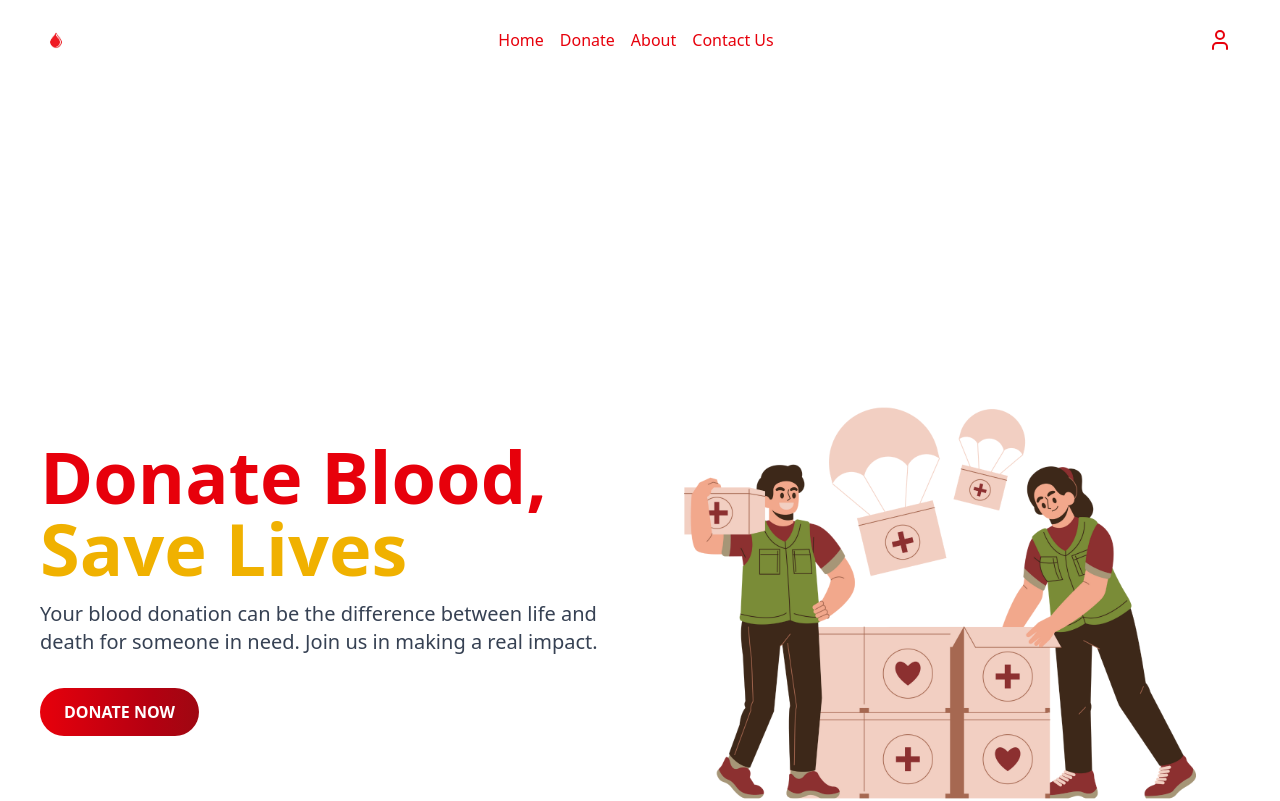
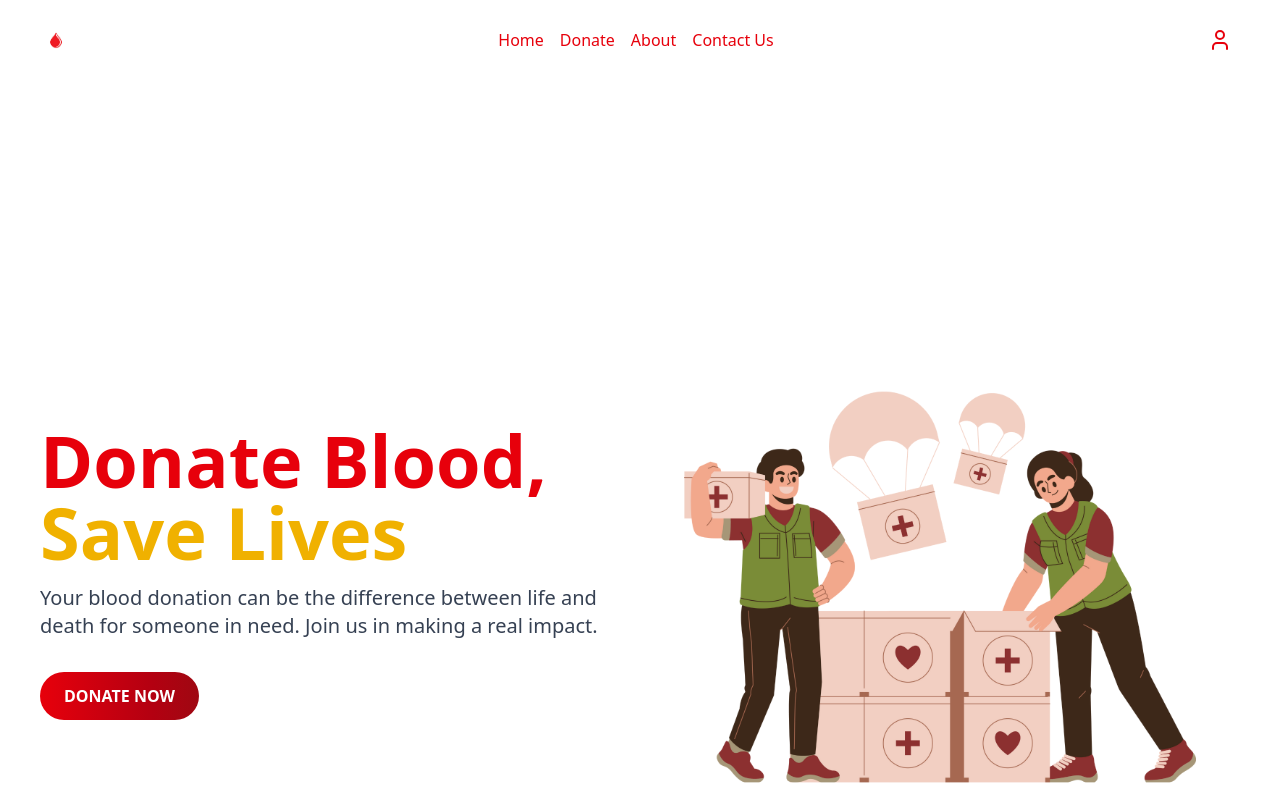
Before and after one commit to q-allen/blood-donation, a Next.js app: page / in a window 1280 px wide. Shown: the top 801 px of the page. Built offline with nearby package versions, Linux system fonts and the light colour scheme; no server answers.

Commit message:
Changes in UI

```diff
--- a/src/app/page.tsx
+++ b/src/app/page.tsx
@@ -27,7 +27,7 @@ import { useRouter } from "next/navigation";
     </header>
 
     {/* Main Content */}
-    <div className="flex flex-col md:flex-row items-center px-4 sm:px-6 lg:px-10 mt-16 sm:mt-20 lg:mt-24 relative z-0 pt-16 sm:pt-20 lg:pt-24"> {/* Content stays behind */}
+    <div className="flex flex-col md:flex-row items-center px-4 sm:px-6 lg:px-10 mt-16 sm:mt-20 lg:mt-24 relative z-0 pt-16 sm:pt-16 lg:pt-20"> {/* Content stays behind */}
       {/* Left Section */}
       <motion.div
         initial={{ x: -50, opacity: 0 }}
```
